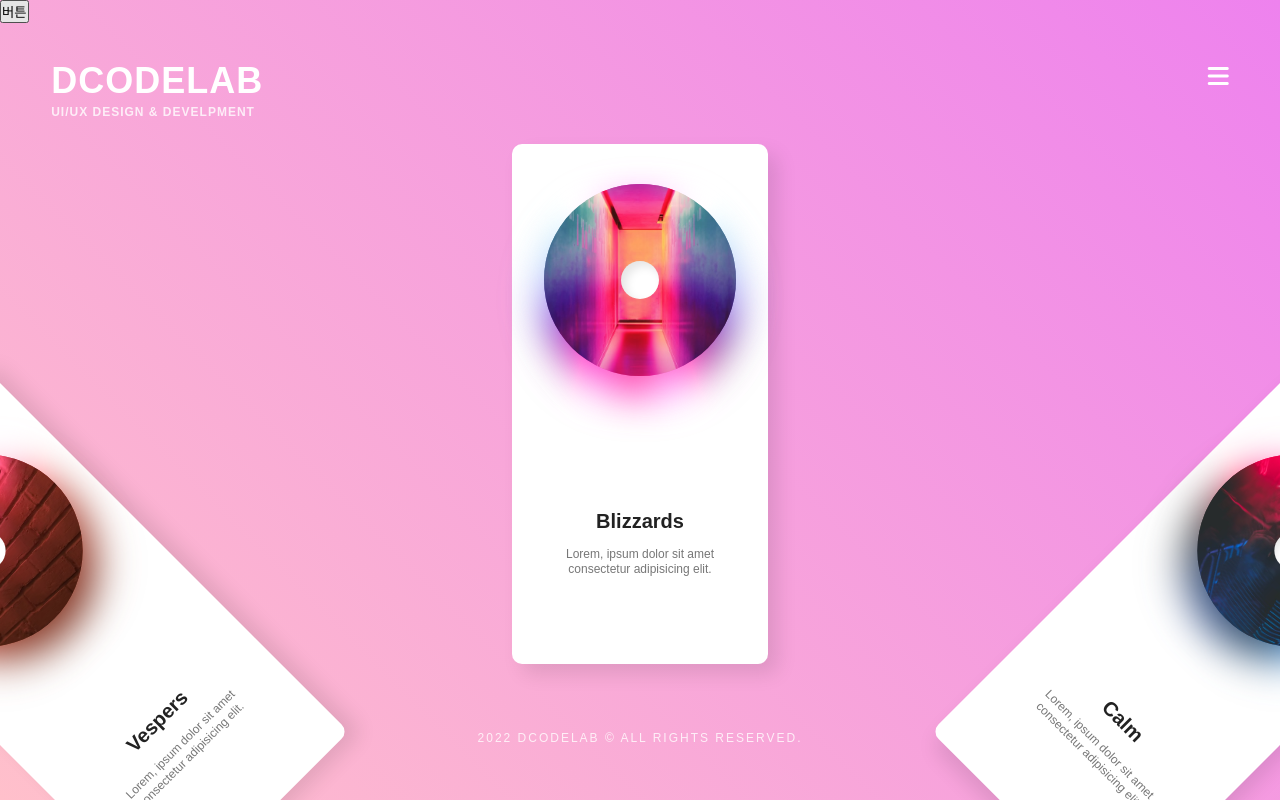
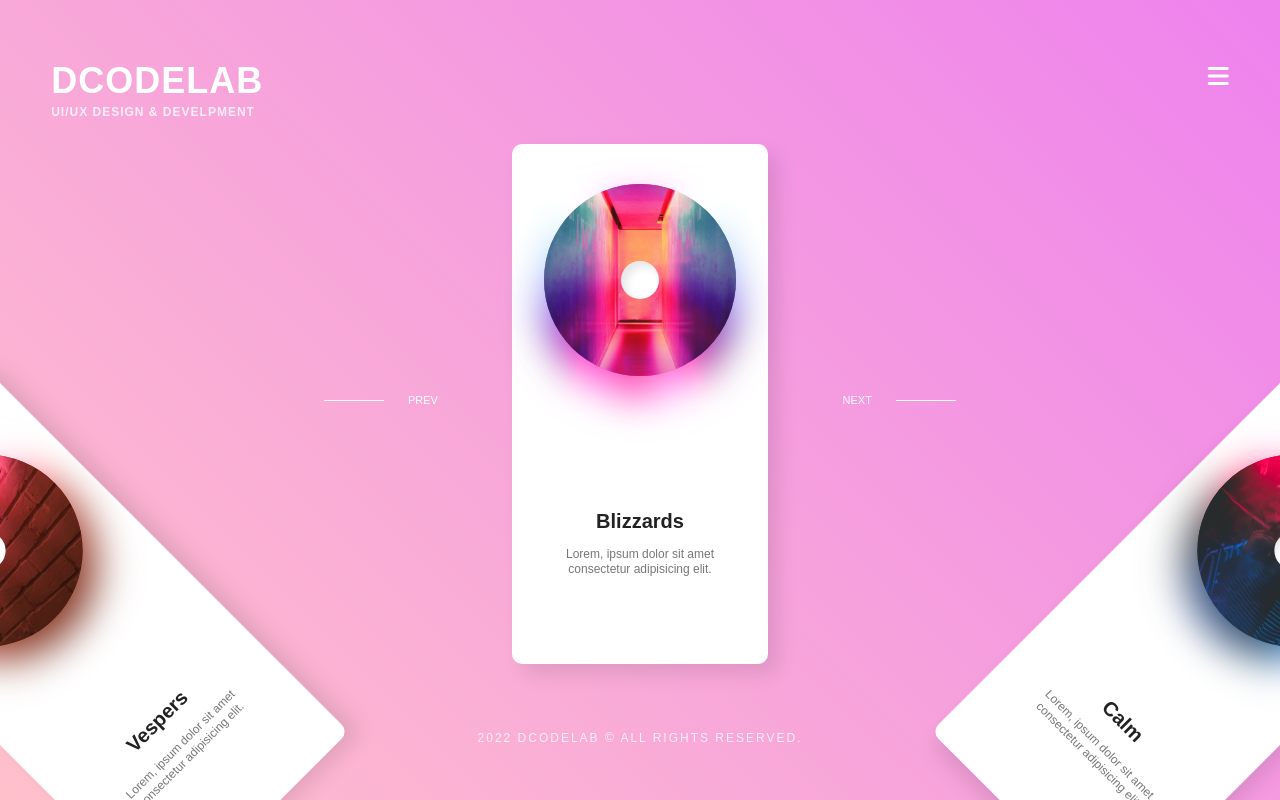
Before and after one commit to OhEunTaek/react9, a React (Create React App) app: page / in a window 1280 px wide. Built offline with nearby package versions, Linux system fonts and the light colour scheme.

Commit message:
버튼ui제작

```diff
--- a/src/App.js
+++ b/src/App.js
@@ -1,8 +1,9 @@
 
 import './css/style.css';
 import Header from './components/Header';
+import Panels from './components/Panels';
+import Btns from './components/Btns';
 import Footer from './components/Footer';
-import Panels from './components/Panels';
 import { useState } from 'react';
 
 function App() {
@@ -10,16 +11,8 @@ function App() {
   const deg = 360 / arr.length;
 
   let [txt, setTxt] = useState(arr);
-
-  function changeState() {
-    let txt2 = [...txt];
-    txt2[0] = "Retreat";
-    console.log(txt2);
-    setTxt(txt2);
-  }
   return (
     <figure>
-      <button onClick={changeState}>버튼</button>
 
       <Header />
 
@@ -33,6 +26,7 @@ function App() {
 
 
       </section>
+      <Btns />
       <Footer />
     </figure>
   );
@@ -191,3 +185,34 @@ useState에는 이제 무조건 배열로 반환된 값이 들어있게 된다
 
 이제 좌우버튼을 넣어서 상태값을 변경해보자
 */
+/*
+좌우버튼 코딩할꺼임
+<button onClick={changeState}>버튼</button>
+function changeState() {
+    let txt2 = [...txt];
+    txt2[0] = "Retreat";
+    console.log(txt2);
+    setTxt(txt2);
+  }
+  지워줌 좌우버튼클릭시 유즈스테이트 다시 쓸예정임
+
+  섹션 바깥에 호출하고 컴포넌트로 버튼을 만들어보자
+
+  btns컴포넌트만들고 각가 연결해줌
+  import Btns from './components/Btns';
+   </section>
+      <Btns />
+      <Footer />
+
+  Btns.js 에서 먼저 두개의 div를 만들고 프레그멘트 복습시키면서 프레그먼트로 감싸줌
+  돔이 만들어져있는지 확인할것인데 setTxt사용안했다는 경고 혹시 나오는데 걍 무시
+
+  사스로 가서 버튼 코딩 ->
+
+  가로로 프르브는 왼쪽으로 치우치게 하기위해transform: translate(-20vw,-50%); 함
+
+  버튼 css 프리브 같이하고 넥스트 시켜보기
+
+  이제 버튼에 이벤트 부여하고 유즈스테이트를 이용해서 바꿔주면된다
+
+*/
--- /dev/null
+++ b/src/components/Btns.js
@@ -0,0 +1,15 @@
+function Btns() {
+    return (
+        <>
+            <div className="btnPrev">
+                <span>PREV</span>
+            </div>
+
+            <div className="btnNext">
+                <span>NEXT</span>
+            </div>
+        </>
+    )
+}
+
+export default Btns;
--- a/src/css/style.css
+++ b/src/css/style.css
@@ -131,6 +131,98 @@ figure section article .inner .txt p {
   color: #777;
   margin-bottom: 3vh;
 }
+figure .btnPrev {
+  width: 60px;
+  height: 60px;
+  position: absolute;
+  top: 50%;
+  left: 50%;
+  transform: translate(-20vw, -50%);
+  display: flex;
+  justify-content: center;
+  align-items: center;
+  cursor: pointer;
+}
+figure .btnPrev span {
+  font: 11px/1 "arial";
+  color: #fff;
+  transform: translateX(30%);
+  transition: 0.5s;
+}
+figure .btnPrev::before, figure .btnPrev::after {
+  content: "";
+  display: block;
+  width: 100%;
+  height: 1px;
+  background: #fff;
+  position: absolute;
+  top: 50%;
+  left: 0px;
+  transform-origin: left center;
+  transition: 0.5s;
+}
+figure .btnPrev::before {
+  transform: rotate(-180deg);
+}
+figure .btnPrev::after {
+  transform: rotate(180deg);
+}
+figure .btnPrev:hover span {
+  opacity: 0;
+  transform: translateX(100%);
+}
+figure .btnPrev:hover::before {
+  transform: rotate(-30deg);
+}
+figure .btnPrev:hover::after {
+  transform: rotate(30deg);
+}
+figure .btnNext {
+  width: 60px;
+  height: 60px;
+  position: absolute;
+  top: 50%;
+  right: 50%;
+  transform: translate(20vw, -50%);
+  display: flex;
+  justify-content: center;
+  align-items: center;
+  cursor: pointer;
+}
+figure .btnNext span {
+  font: 11px/1 "arial";
+  color: #fff;
+  transform: translateX(-30%);
+  transition: 0.5s;
+}
+figure .btnNext::before, figure .btnNext::after {
+  content: "";
+  display: block;
+  width: 100%;
+  height: 1px;
+  background: #fff;
+  position: absolute;
+  top: 50%;
+  left: 0px;
+  transform-origin: right center;
+  transition: 0.5s;
+}
+figure .btnNext::before {
+  transform: rotate(180deg);
+}
+figure .btnNext::after {
+  transform: rotate(-180deg);
+}
+figure .btnNext:hover span {
+  opacity: 0;
+  transform: translateX(-100%);
+}
+figure .btnNext:hover::before {
+  transform: rotate(30deg);
+}
+figure .btnNext:hover::after {
+  transform: rotate(-30deg);
+}
 figure > p {
   position: absolute;
   bottom: 7vh;
--- a/src/scss/style.scss
+++ b/src/scss/style.scss
@@ -127,6 +127,121 @@ figure {
 		}
 	}
 
+	.btnPrev {
+		width: 60px;
+		height: 60px;
+		position: absolute;
+		top: 50%;
+		left: 50%;
+		transform: translate(-20vw, -50%);
+		display: flex;
+		justify-content: center;
+		align-items: center;
+		cursor: pointer;
+		//border: 1px solid aqua;
+
+		span {
+			font: 11px/1 'arial';
+			color: #fff;
+
+			transform: translateX(30%);
+			//살짝 치우쳐지게 만들것
+			transition: 0.5s;
+		}
+
+		&::before,
+		&::after {
+			content: '';
+			display: block;
+			width: 100%;
+			height: 1px;
+			background: #fff;
+			position: absolute;
+			top: 50%;
+			left: 0px;
+			transform-origin: left center;
+			transition: 0.5s;
+			//정중간에 수평으로 되어있다가 마우스를 올리면 접히면서 화살표모양이 나오도록할 예정
+			//왼쪽기준으로 회전시키려고transform-origin: left center;
+			//반대방향으로 회전하도록 transform: rotate(-180deg);
+		}
+		&::before {
+			transform: rotate(-180deg);
+		}
+		&::after {
+			transform: rotate(180deg);
+		} //여기만 양수값}
+		&:hover {
+			span {
+				opacity: 0;
+				transform: translateX(100%);
+			}
+			&::before {
+				transform: rotate(-30deg);
+			}
+			&::after {
+				transform: rotate(30deg);
+			}
+		}
+	}
+	.btnNext {
+		width: 60px;
+		height: 60px;
+		position: absolute;
+		top: 50%;
+		right: 50%;
+		transform: translate(20vw, -50%);
+		display: flex;
+		justify-content: center;
+		align-items: center;
+		cursor: pointer;
+		//border: 1px solid aqua;
+
+		span {
+			font: 11px/1 'arial';
+			color: #fff;
+
+			transform: translateX(-30%);
+			//살짝 치우쳐지게 만들것
+			transition: 0.5s;
+		}
+
+		&::before,
+		&::after {
+			content: '';
+			display: block;
+			width: 100%;
+			height: 1px;
+			background: #fff;
+			position: absolute;
+			top: 50%;
+			left: 0px;
+			transform-origin: right center;
+			transition: 0.5s;
+			//정중간에 수평으로 되어있다가 마우스를 올리면 접히면서 화살표모양이 나오도록할 예정
+			//왼쪽기준으로 회전시키려고transform-origin: left center;
+			//반대방향으로 회전하도록 transform: rotate(-180deg);
+		}
+		&::before {
+			transform: rotate(180deg);
+		}
+		&::after {
+			transform: rotate(-180deg);
+		} //여기만 양수값}
+		&:hover {
+			span {
+				opacity: 0;
+				transform: translateX(-100%);
+			}
+			&::before {
+				transform: rotate(30deg);
+			}
+			&::after {
+				transform: rotate(-30deg);
+			}
+		}
+	}
+
 	> p {
 		position: absolute;
 		bottom: 7vh;
```
Also changed, not shown: 1 other file (tests, documents, lock files or other folders).
